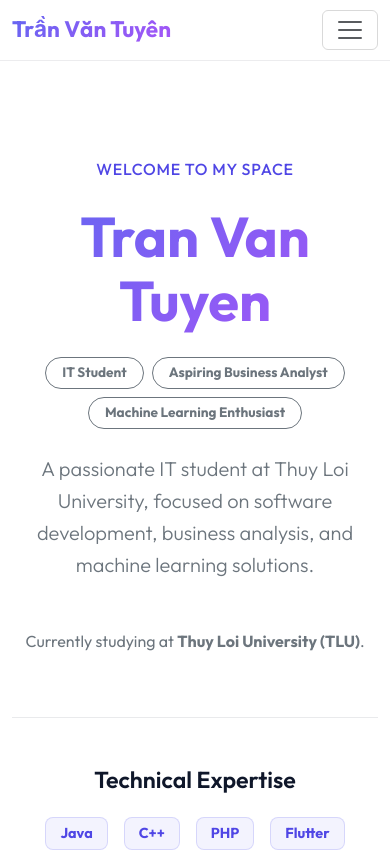
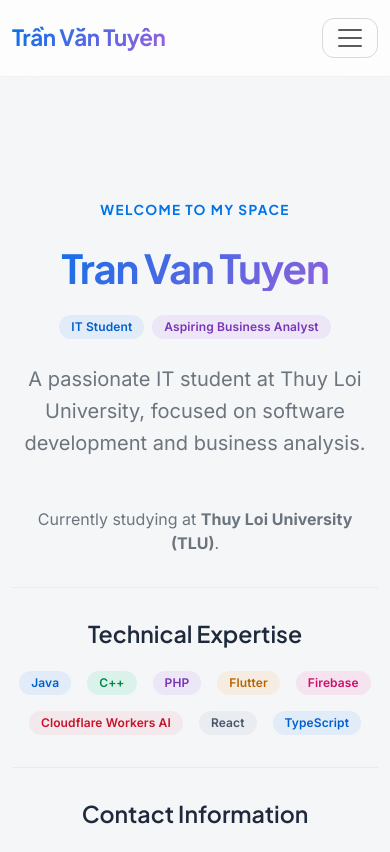
Before and after one commit to TuyenTran205/duAnWebGioiThieuCN, a React (Vite) app: page / in a window 390 px wide. Shown: the top 852 px of the page. Built offline with nearby package versions, Linux system fonts and the light colour scheme; no server answers; the database is empty.

Commit message:
Update: UI, UX

```diff
--- a/index.html
+++ b/index.html
@@ -8,7 +8,7 @@
   <title>Trần Văn Tuyên | IT Portfolio & Resources</title>
   <link rel="preconnect" href="https://fonts.googleapis.com">
   <link rel="preconnect" href="https://fonts.gstatic.com" crossorigin>
-  <link href="https://fonts.googleapis.com/css2?family=Outfit:wght@300;400;500;600;700&display=swap" rel="stylesheet">
+  <link href="https://fonts.googleapis.com/css2?family=Inter:wght@400;500;600;700&family=Plus+Jakarta+Sans:wght@500;600;700&display=swap" rel="stylesheet">
 </head>
 
 <body>
--- a/src/data/profile.ts
+++ b/src/data/profile.ts
@@ -11,10 +11,9 @@ export const userProfile: Profile = {
   university: 'Thuy Loi University (TLU)',
   roles: [
     'IT Student',
-    'Aspiring Business Analyst',
-    'Machine Learning Enthusiast'
+    'Aspiring Business Analyst'
   ],
-  bio: 'A passionate IT student at Thuy Loi University, focused on software development, business analysis, and machine learning solutions.',
+  bio: 'A passionate IT student at Thuy Loi University, focused on software development and business analysis.',
   skills: [
     'Java',
     'C++',
--- a/src/index.css
+++ b/src/index.css
@@ -1,54 +1,100 @@
 /* Custom variables for Dark Theme */
 [data-bs-theme="dark"] {
-  --bg-color: #1a2744;
-  --bs-body-bg: #1a2744;
-  --bs-body-bg-rgb: 26, 39, 68;
-  --bs-body-color: #e2e8f0;
-  --bs-body-color-rgb: 226, 232, 240;
-  --card-bg: rgba(30, 45, 80, 0.8);
-  --border-color: rgba(255, 255, 255, 0.1);
-  --text-primary: #e2e8f0;
+  --bg-color: #0f172a;
+  --bs-body-bg: #0f172a;
+  --bs-body-bg-rgb: 15, 23, 42;
+  --bs-body-color: #cbd5e1;
+  --bs-body-color-rgb: 203, 213, 225;
+
+  --card-bg: #1e293b;
+  --border-color: rgba(255, 255, 255, 0.06);
+  --text-primary: #f8fafc;
   --text-secondary: #94a3b8;
-  --accent-color: #64ffda;
-  --shadow-color: rgba(100, 255, 218, 0.15);
-  --nav-bg: rgba(15, 25, 55, 0.85);
-  --badge-bg: rgba(100, 255, 218, 0.15);
-  --badge-color: #64ffda;
+  --accent-color: #38bdf8;
+  --shadow-color: rgba(0, 0, 0, 0.4);
+  --nav-bg: rgba(15, 23, 42, 0.8);
+
+  --card-shadow: 0 4px 20px rgba(0, 0, 0, 0.25);
+  --card-shadow-hover: 0 12px 30px rgba(0, 0, 0, 0.45);
+
+  /* Pastel color scheme for dark theme status badges */
+  --badge-blue-bg: rgba(56, 189, 248, 0.16);
+  --badge-blue-color: #38bdf8;
+  --badge-green-bg: rgba(52, 211, 153, 0.16);
+  --badge-green-color: #34d399;
+  --badge-purple-bg: rgba(192, 132, 252, 0.16);
+  --badge-purple-color: #c084fc;
+  --badge-orange-bg: rgba(251, 191, 36, 0.16);
+  --badge-orange-color: #fbbf24;
+  --badge-red-bg: rgba(248, 113, 113, 0.16);
+  --badge-red-color: #f87171;
+  --badge-pink-bg: rgba(244, 63, 94, 0.16);
+  --badge-pink-color: #f43f5e;
+  --badge-gray-bg: rgba(148, 163, 184, 0.16);
+  --badge-gray-color: #94a3b8;
 }
 
 /* Custom variables for Light Theme */
 [data-bs-theme="light"] {
-  --bg-color: #ffffff;
-  --bs-body-bg: #ffffff;
-  --bs-body-bg-rgb: 255, 255, 255;
-  --bs-body-color: #0f172a;
-  --bs-body-color-rgb: 15, 23, 42;
-  --card-bg: rgba(241, 245, 249, 0.85);
-  --border-color: rgba(15, 23, 42, 0.08);
-  --text-primary: #0f172a;
-  --text-secondary: #475569;
-  --accent-color: #4f46e5;
-  --shadow-color: rgba(99, 102, 241, 0.08);
+  --bg-color: #f4f6f8;
+  --bs-body-bg: #f4f6f8;
+  --bs-body-bg-rgb: 244, 246, 248;
+  --bs-body-color: #1e293b;
+  --bs-body-color-rgb: 30, 41, 59;
+
+  --card-bg: #ffffff;
+  --border-color: rgba(0, 0, 0, 0.05);
+  --text-primary: #1e293b;
+  --text-secondary: #64748b;
+  --accent-color: #0073ea; /* monday.com signature blue */
+  --shadow-color: rgba(0, 0, 0, 0.03);
   --nav-bg: rgba(255, 255, 255, 0.8);
-  --badge-bg: rgba(99, 102, 241, 0.08);
-  --badge-color: #4f46e5;
+
+  --card-shadow: 0 10px 30px rgba(0, 0, 0, 0.03), 0 1px 3px rgba(0, 0, 0, 0.01);
+  --card-shadow-hover: 0 16px 40px rgba(0, 0, 0, 0.06), 0 2px 6px rgba(0, 0, 0, 0.02);
+
+  /* Pastel color scheme for light theme status badges */
+  --badge-blue-bg: rgba(0, 115, 234, 0.08);
+  --badge-blue-color: #0060d0;
+  --badge-green-bg: rgba(0, 200, 117, 0.1);
+  --badge-green-color: #00874e;
+  --badge-purple-bg: rgba(162, 93, 220, 0.1);
+  --badge-purple-color: #7934b8;
+  --badge-orange-bg: rgba(253, 171, 61, 0.12);
+  --badge-orange-color: #bc6200;
+  --badge-red-bg: rgba(226, 68, 92, 0.08);
+  --badge-red-color: #c91129;
+  --badge-pink-bg: rgba(255, 21, 139, 0.08);
+  --badge-pink-color: #cf0e67;
+  --badge-gray-bg: rgba(100, 116, 139, 0.08);
+  --badge-gray-color: #475569;
 }
 
 :root {
-  --primary-gradient: linear-gradient(135deg, #6366f1 0%, #a855f7 100%);
-  --font-family: 'Outfit', -apple-system, BlinkMacSystemFont, 'Segoe UI', Roboto, Helvetica, Arial, sans-serif;
+  --primary-gradient: linear-gradient(135deg, #0073ea 0%, #a25ddc 100%);
+  --bs-body-font-family: 'Inter', -apple-system, BlinkMacSystemFont, 'Segoe UI', Roboto, Helvetica, Arial, sans-serif;
+  --bs-border-radius: 12px;
+  --bs-border-radius-lg: 16px;
+  --bs-border-radius-sm: 8px;
 }
 
+/* Base resets & typography */
 body {
   margin: 0;
   padding: 0;
-  font-family: var(--font-family);
+  font-family: var(--bs-body-font-family);
   min-height: 100vh;
   -webkit-font-smoothing: antialiased;
   -moz-osx-font-smoothing: grayscale;
   background-color: var(--bg-color) !important;
   color: var(--text-primary) !important;
   transition: background-color 0.3s ease, color 0.3s ease;
+}
+
+h1, h2, h3, h4, h5, h6, .h1, .h2, .h3, .h4, .h5, .h6 {
+  font-family: 'Plus Jakarta Sans', sans-serif !important;
+  font-weight: 700;
+  color: var(--text-primary);
 }
 
 #root {
@@ -61,23 +107,29 @@ body {
 /* Glassmorphism Navigation Bar */
 .custom-navbar {
   background: var(--nav-bg) !important;
-  backdrop-filter: blur(12px);
-  -webkit-backdrop-filter: blur(12px);
+  backdrop-filter: blur(16px);
+  -webkit-backdrop-filter: blur(16px);
   border-bottom: 1px solid var(--border-color);
+  padding-top: 1rem;
+  padding-bottom: 1rem;
   transition: background-color 0.3s ease, border-color 0.3s ease;
 }
 
 .custom-navbar .navbar-brand {
-  font-weight: 700;
+  font-family: 'Plus Jakarta Sans', sans-serif;
+  font-weight: 800;
   font-size: 1.4rem;
   background: var(--primary-gradient);
   -webkit-background-clip: text;
   -webkit-text-fill-color: transparent;
+  letter-spacing: -0.02em;
 }
 
 .custom-navbar .nav-link {
   color: var(--text-secondary) !important;
-  font-weight: 500;
+  font-weight: 600;
+  font-size: 0.95rem;
+  padding: 0.5rem 1rem !important;
   transition: color 0.25s ease;
 }
 
@@ -88,75 +140,174 @@ body {
 
 /* Hero Section */
 .hero-title {
-  font-size: 3.5rem;
+  font-size: 3.75rem;
   font-weight: 800;
   line-height: 1.15;
   background: var(--primary-gradient);
   -webkit-background-clip: text;
   -webkit-text-fill-color: transparent;
+  letter-spacing: -0.03em;
+}
+
+@media (max-width: 768px) {
+  .hero-title {
+    font-size: 2.5rem;
+  }
 }
 
 .hero-subtitle {
-  font-weight: 500;
-  letter-spacing: 0.05em;
+  font-family: 'Plus Jakarta Sans', sans-serif;
+  font-weight: 700;
+  font-size: 0.85rem;
+  letter-spacing: 0.1em;
   color: var(--accent-color);
+  text-transform: uppercase;
   transition: color 0.3s ease;
 }
 
-/* Premium Project Cards & Micro-interactions */
-.project-card {
+/* Cards & Micro-interactions */
+.card, .project-card {
   background: var(--card-bg) !important;
   border: 1px solid var(--border-color) !important;
-  border-radius: 16px !important;
-  backdrop-filter: blur(8px);
-  transition: transform 0.3s cubic-bezier(0.4, 0, 0.2, 1), border-color 0.3s ease, box-shadow 0.3s ease, background-color 0.3s ease !important;
+  border-radius: var(--bs-border-radius-lg) !important;
+  box-shadow: var(--card-shadow) !important;
   overflow: hidden;
   height: 100%;
+  transition: transform 0.3s cubic-bezier(0.2, 0.8, 0.2, 1), box-shadow 0.3s cubic-bezier(0.2, 0.8, 0.2, 1), background-color 0.3s ease, border-color 0.3s ease !important;
 }
 
-.project-card:hover {
-  transform: translateY(-6px);
-  border-color: rgba(99, 102, 241, 0.4) !important;
-  box-shadow: 0 12px 30px var(--shadow-color);
+.card:hover, .project-card:hover {
+  transform: translateY(-4px) !important;
+  border-color: rgba(0, 115, 234, 0.25) !important;
+  box-shadow: var(--card-shadow-hover) !important;
 }
 
-.project-card .card-title {
-  color: var(--text-primary);
-  font-weight: 600;
-  font-size: 1.25rem;
-  transition: color 0.3s ease;
+[data-bs-theme="dark"] .card:hover, [data-bs-theme="dark"] .project-card:hover {
+  border-color: rgba(56, 189, 248, 0.25) !important;
 }
 
-.project-card .card-text {
-  color: var(--text-secondary);
-  transition: color 0.3s ease;
+.card-title {
+  font-family: 'Plus Jakarta Sans', sans-serif !important;
+  font-weight: 700 !important;
+  color: var(--text-primary);
+  font-size: 1.25rem;
 }
 
-/* Skills Badge */
-.skill-badge {
-  background: var(--badge-bg) !important;
-  color: var(--badge-color) !important;
-  border: 1px solid rgba(99, 102, 241, 0.2);
-  padding: 8px 14px !important;
-  font-size: 0.9rem !important;
-  border-radius: 8px !important;
-  transition: transform 0.2s ease, background-color 0.3s ease, color 0.3s ease;
+/* Buttons & Mobile Touch targets */
+.btn {
+  font-weight: 600;
+  border-radius: var(--bs-border-radius) !important;
+  padding: 0.6rem 1.5rem;
+  font-size: 0.95rem;
+  transition: transform 0.3s cubic-bezier(0.2, 0.8, 0.2, 1), box-shadow 0.3s cubic-bezier(0.2, 0.8, 0.2, 1), background-color 0.3s ease, border-color 0.3s ease !important;
 }
 
-.skill-badge:hover {
-  background: var(--primary-gradient) !important;
-  color: #fff !important;
-  border-color: transparent;
-  transform: scale(1.05);
+.btn:hover {
+  transform: translateY(-2px);
 }
 
-/* Hover Scale on Buttons */
-.btn-primary, .btn-outline-primary {
-  transition: transform 0.2s ease, background-color 0.2s ease, border-color 0.2s ease !important;
+.btn:active {
+  transform: translateY(0);
 }
 
-.btn-primary:hover, .btn-outline-primary:hover {
-  transform: scale(1.03);
+/* Enforce 44px min-height globally on buttons for mobile, or use .btn-lg structure */
+.btn-lg {
+  min-height: 48px;
+  display: inline-flex;
+  align-items: center;
+  justify-content: center;
+}
+
+.btn-primary {
+  background: var(--primary-gradient) !important;
+  border: none !important;
+  color: #ffffff !important;
+  box-shadow: 0 4px 14px rgba(0, 115, 234, 0.25);
+}
+
+.btn-primary:hover {
+  box-shadow: 0 6px 20px rgba(0, 115, 234, 0.35);
+}
+
+.btn-outline-primary {
+  border: 2px solid var(--accent-color) !important;
+  color: var(--accent-color) !important;
+  background: transparent !important;
+}
+
+.btn-outline-primary:hover {
+  background: var(--accent-color) !important;
+  color: #ffffff !important;
+}
+
+/* Sleek Pastel Badges (inspired by monday.com columns) */
+.badge-pastel {
+  display: inline-flex;
+  align-items: center;
+  justify-content: center;
+  font-weight: 600 !important;
+  font-size: 0.75rem !important;
+  padding: 6px 12px !important;
+  border-radius: 50rem !important; /* rounded-pill */
+  border: none !important;
+  text-transform: none;
+  letter-spacing: 0.01em;
+  transition: transform 0.2s ease, filter 0.2s ease;
+}
+
+.badge-pastel:hover {
+  transform: scale(1.05);
+  filter: brightness(0.95);
+}
+
+[data-bs-theme="dark"] .badge-pastel:hover {
+  filter: brightness(1.1);
+}
+
+/* Individual badge color utilities */
+.badge-blue {
+  background-color: var(--badge-blue-bg) !important;
+  color: var(--badge-blue-color) !important;
+}
+.badge-green {
+  background-color: var(--badge-green-bg) !important;
+  color: var(--badge-green-color) !important;
+}
+.badge-purple {
+  background-color: var(--badge-purple-bg) !important;
+  color: var(--badge-purple-color) !important;
+}
+.badge-orange {
+  background-color: var(--badge-orange-bg) !important;
+  color: var(--badge-orange-color) !important;
+}
+.badge-red {
+  background-color: var(--badge-red-bg) !important;
+  color: var(--badge-red-color) !important;
+}
+.badge-pink {
+  background-color: var(--badge-pink-bg) !important;
+  color: var(--badge-pink-color) !important;
+}
+.badge-gray {
+  background-color: var(--badge-gray-bg) !important;
+  color: var(--badge-gray-color) !important;
+}
+
+/* Compatibility helper class for legacy skill-badge name */
+.skill-badge {
+  display: inline-flex;
+  align-items: center;
+  justify-content: center;
+  font-weight: 600 !important;
+  font-size: 0.75rem !important;
+  padding: 6px 12px !important;
+  border-radius: 50rem !important; /* rounded-pill */
+  border: none !important;
+  text-transform: none;
+  letter-spacing: 0.01em;
+  transition: transform 0.2s ease, filter 0.2s ease;
+  margin: 0;
 }
 
 /* Premium Table */
@@ -164,48 +315,73 @@ body {
   color: var(--text-primary) !important;
   background: var(--card-bg) !important;
   border: 1px solid var(--border-color) !important;
-  border-radius: 12px;
+  border-radius: var(--bs-border-radius) !important;
   overflow: hidden;
+  border-collapse: separate !important;
+  border-spacing: 0 !important;
+  box-shadow: var(--card-shadow);
   transition: background-color 0.3s ease, border-color 0.3s ease;
 }
 
 .custom-table th {
-  background-color: rgba(0, 0, 0, 0.05) !important;
+  background-color: rgba(0, 0, 0, 0.02) !important;
   color: var(--text-primary) !important;
   border-bottom: 2px solid var(--border-color) !important;
-  padding: 16px !important;
+  font-family: 'Plus Jakarta Sans', sans-serif;
+  font-weight: 700;
+  font-size: 0.9rem;
+  padding: 18px 20px !important;
   transition: background-color 0.3s ease, color 0.3s ease, border-color 0.3s ease;
+}
+
+[data-bs-theme="dark"] .custom-table th {
+  background-color: rgba(255, 255, 255, 0.02) !important;
 }
 
 .custom-table td {
   background-color: transparent !important;
   color: var(--text-secondary) !important;
   border-bottom: 1px solid var(--border-color) !important;
-  padding: 16px !important;
+  padding: 16px 20px !important;
   vertical-align: middle;
+  font-size: 0.95rem;
   transition: color 0.3s ease, border-color 0.3s ease;
 }
 
-/* Custom Table Row Highlight on Hover */
+.custom-table tr:last-child td {
+  border-bottom: none !important;
+}
+
+/* Row highlight on hover */
 .custom-table tr:hover td {
   color: var(--text-primary) !important;
-  background-color: rgba(99, 102, 241, 0.05) !important;
+  background-color: rgba(0, 115, 234, 0.02) !important;
 }
 
-/* Custom Select Form */
-.custom-select, .form-control {
-  background-color: var(--card-bg) !important;
-  border: 1px solid var(--border-color) !important;
-  color: var(--text-primary) !important;
-  border-radius: 8px !important;
-  transition: background-color 0.3s ease, border-color 0.3s ease, color 0.3s ease;
+[data-bs-theme="dark"] .custom-table tr:hover td {
+  background-color: rgba(56, 189, 248, 0.03) !important;
 }
 
-.custom-select:focus, .form-control:focus {
-  border-color: #6366f1 !important;
-  box-shadow: 0 0 0 0.25rem rgba(99, 102, 241, 0.25) !important;
+/* Custom Select Form & Control inputs */
+.custom-select, .form-control, .form-select {
+  background-color: var(--card-bg) !important;
+  border: 1.5px solid var(--border-color) !important;
+  color: var(--text-primary) !important;
+  border-radius: var(--bs-border-radius) !important;
+  padding: 0.65rem 1rem !important;
+  font-weight: 500;
+  transition: background-color 0.3s ease, border-color 0.3s ease, box-shadow 0.3s ease, color 0.3s ease;
+}
+
+.custom-select:focus, .form-control:focus, .form-select:focus {
+  border-color: var(--accent-color) !important;
+  box-shadow: 0 0 0 4px rgba(0, 115, 234, 0.15) !important;
   background-color: var(--card-bg) !important;
   color: var(--text-primary) !important;
+}
+
+[data-bs-theme="dark"] .custom-select:focus, [data-bs-theme="dark"] .form-control:focus, [data-bs-theme="dark"] .form-select:focus {
+  box-shadow: 0 0 0 4px rgba(56, 189, 248, 0.15) !important;
 }
 
 /* Nav Tabs override */
@@ -213,19 +389,30 @@ body {
   color: var(--text-secondary) !important;
   border: none !important;
   border-bottom: 2px solid transparent !important;
-  font-weight: 500;
+  font-weight: 600;
+  padding: 0.75rem 1.25rem;
   transition: all 0.2s ease;
 }
 
 .custom-tabs .nav-link.active {
-  color: #a855f7 !important;
+  color: var(--accent-color) !important;
   background: transparent !important;
-  border-bottom: 2px solid #a855f7 !important;
+  border-bottom: 2px solid var(--accent-color) !important;
 }
 
 /* Footer styling */
 .custom-footer {
   border-top: 1px solid var(--border-color);
-  background: var(--bg-color);
+  background: var(--card-bg);
   transition: background-color 0.3s ease, border-color 0.3s ease;
 }
+
+/* Helpers */
+.transition-colors {
+  transition: color 0.2s ease;
+}
+
+/* Drop shadow utility class */
+.modern-shadow {
+  box-shadow: var(--card-shadow) !important;
+}
--- a/src/pages/Admin.tsx
+++ b/src/pages/Admin.tsx
@@ -167,7 +167,7 @@ export const Admin: React.FC = () => {
           .insert({
             name: 'Tran Van Tuyen',
             university: 'Thuy Loi University (TLU)',
-            roles: ['IT Student', 'Aspiring Business Analyst', 'Machine Learning Enthusiast'],
+            roles: ['IT Student', 'Aspiring Business Analyst'],
             bio,
             skills: skillsArray
           });
--- a/src/pages/Home.tsx
+++ b/src/pages/Home.tsx
@@ -67,36 +67,41 @@ export const Home: React.FC = () => {
                   whileInView={{ opacity: 1, y: 0 }}
                   viewport={{ once: true, margin: '-50px' }}
                   transition={{ duration: 0.5, ease: 'easeOut' }}
+                  className="py-4 py-lg-5"
                 >
-                  <Row className="justify-content-center text-center mb-5">
+                  <Row className="justify-content-center text-center">
                     <Col lg={8} md={10}>
                       <div className="mb-4">
                         <span className="hero-subtitle text-uppercase">Welcome to My Space</span>
                       </div>
                       <h1 className="hero-title mb-4">{profile.name}</h1>
                       <div className="d-flex flex-wrap justify-content-center gap-2 mb-4">
-                        {profile.roles && profile.roles.map((role, idx) => (
+                        {profile.roles && profile.roles.map((role, idx) => {
+                          const badgeColors = ['badge-blue', 'badge-purple', 'badge-pink', 'badge-orange', 'badge-green'];
+                          const colorClass = badgeColors[idx % badgeColors.length];
+                          return (
                             <Badge
                               key={idx}
                               bg="transparent"
-                            className="border border-secondary text-secondary px-3 py-2"
-                            style={{ borderRadius: '20px', fontSize: '0.85rem' }}
+                              className={`badge-pastel ${colorClass} px-3 py-2`}
+                              style={{ fontSize: '0.85rem' }}
                             >
                               {role}
                             </Badge>
-                        ))}
+                          );
+                        })}
                       </div>
                       <p className="lead text-secondary mb-5" style={{ fontSize: '1.25rem', lineHeight: '1.6' }}>
                         {profile.bio}
                       </p>
-                      <p className="text-secondary">
+                      <p className="text-secondary mb-0">
                         Currently studying at <strong>{profile.university}</strong>.
                       </p>
                     </Col>
                   </Row>
                 </motion.div>
 
-                <hr className="my-5 border-secondary" style={{ opacity: 0.15 }} />
+                <hr className="my-2 border-secondary" style={{ opacity: 0.08 }} />
 
                 {/* Skills Section */}
                 <motion.div
@@ -104,6 +109,7 @@ export const Home: React.FC = () => {
                   whileInView={{ opacity: 1, y: 0 }}
                   viewport={{ once: true, margin: '-50px' }}
                   transition={{ duration: 0.5, ease: 'easeOut', delay: 0.1 }}
+                  className="py-4 py-lg-5"
                 >
                   <Row className="justify-content-center">
                     <Col lg={8} md={10}>
@@ -111,17 +117,21 @@ export const Home: React.FC = () => {
                         Technical Expertise
                       </h3>
                       <div className="d-flex flex-wrap justify-content-center gap-3">
-                        {profile.skills && profile.skills.map((skill, idx) => (
-                          <Badge key={idx} className="skill-badge">
+                        {profile.skills && profile.skills.map((skill, idx) => {
+                          const badgeColors = ['badge-blue', 'badge-green', 'badge-purple', 'badge-orange', 'badge-pink', 'badge-red', 'badge-gray'];
+                          const colorClass = badgeColors[idx % badgeColors.length];
+                          return (
+                            <Badge key={idx} bg="transparent" className={`skill-badge badge-pastel ${colorClass} px-3 py-2`}>
                               {skill}
                             </Badge>
-                        ))}
+                          );
+                        })}
                       </div>
                     </Col>
                   </Row>
                 </motion.div>
 
-                <hr className="my-5 border-secondary" style={{ opacity: 0.15 }} />
+                <hr className="my-2 border-secondary" style={{ opacity: 0.08 }} />
 
                 {/* Contact Section */}
                 <motion.div
@@ -129,6 +139,7 @@ export const Home: React.FC = () => {
                   whileInView={{ opacity: 1, y: 0 }}
                   viewport={{ once: true, margin: '-50px' }}
                   transition={{ duration: 0.5, ease: 'easeOut', delay: 0.2 }}
+                  className="py-4 py-lg-5"
                 >
                   <Row className="justify-content-center">
                     <Col lg={8} md={10} className="text-center">
--- a/src/pages/Portfolio.tsx
+++ b/src/pages/Portfolio.tsx
@@ -21,6 +21,15 @@ const cardVariants = {
     y: 0,
     transition: { duration: 0.5, ease: 'easeOut' as const }
   }
+};
+
+const getTypeColorClass = (type: string) => {
+  if (!type) return 'badge-blue';
+  const t = type.toLowerCase();
+  if (t.includes('ai') || t.includes('intelligence')) return 'badge-purple';
+  if (t.includes('team') || t.includes('nhóm')) return 'badge-orange';
+  if (t.includes('web') || t.includes('dev') || t.includes('lập trình')) return 'badge-green';
+  return 'badge-blue';
 };
 
 export const Portfolio: React.FC = () => {
@@ -106,13 +115,15 @@ export const Portfolio: React.FC = () => {
               viewport={{ once: true, margin: '-50px' }}
             >
               <Row className="g-4">
-                {projects.map((project) => (
-                  <Col lg={4} md={6} key={project.id}>
+                {projects.map((project) => {
+                  const typeClass = getTypeColorClass(project.type);
+                  return (
+                    <Col xs={12} md={6} lg={4} key={project.id}>
                       <motion.div variants={cardVariants} className="h-100">
                         <Card className="project-card d-flex flex-column h-100">
                           <Card.Body className="d-flex flex-column p-4">
                             <div className="mb-3">
-                            <Badge bg="secondary" className="bg-opacity-10 text-secondary border border-secondary border-opacity-25 px-2.5 py-1.5" style={{ fontSize: '0.75rem' }}>
+                              <Badge bg="transparent" className={`badge-pastel ${typeClass} px-3 py-1.5`} style={{ fontSize: '0.75rem' }}>
                                 {project.type}
                               </Badge>
                             </div>
@@ -121,17 +132,26 @@ export const Portfolio: React.FC = () => {
                               {project.description}
                             </Card.Text>
                             <div className="mt-auto">
-                            <div className="d-flex flex-wrap gap-1.5 mb-3">
-                              {project.technologies && project.technologies.map((tech, idx) => (
-                                <Badge key={idx} bg="secondary" className="bg-opacity-25 text-body" style={{ fontSize: '0.7rem', padding: '4px 8px' }}>
+                              <div className="d-flex flex-wrap gap-2 mb-4">
+                                {project.technologies && project.technologies.map((tech, idx) => {
+                                  const techColors = ['badge-blue', 'badge-green', 'badge-purple', 'badge-orange', 'badge-pink', 'badge-red', 'badge-gray'];
+                                  const colorClass = techColors[idx % techColors.length];
+                                  return (
+                                    <Badge
+                                      key={idx}
+                                      bg="transparent"
+                                      className={`badge-pastel ${colorClass}`}
+                                      style={{ fontSize: '0.7rem', padding: '5px 10px' }}
+                                    >
                                       {tech}
                                     </Badge>
-                              ))}
+                                  );
+                                })}
                               </div>
                               <Card.Link
                                 href={project.link}
-                              className="btn btn-outline-primary btn-sm w-100 border-secondary text-secondary"
-                              style={{ transition: 'all 0.2s' }}
+                                className="btn btn-outline-primary w-100 d-flex align-items-center justify-content-center"
+                                style={{ minHeight: '44px' }}
                               >
                                 View Details
                               </Card.Link>
@@ -140,7 +160,8 @@ export const Portfolio: React.FC = () => {
                         </Card>
                       </motion.div>
                     </Col>
-                ))}
+                  );
+                })}
               </Row>
             </motion.div>
           </>
```
Also changed, not shown: src/pages/Resources.tsx (+44 -9 lines). Lines whose indentation alone changed are shown as unchanged.
